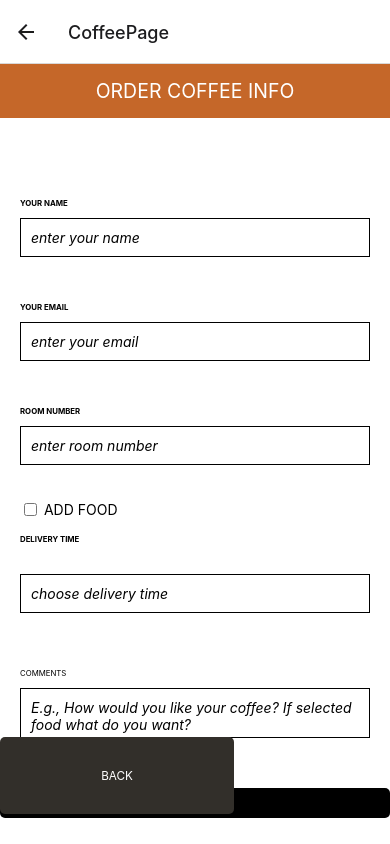
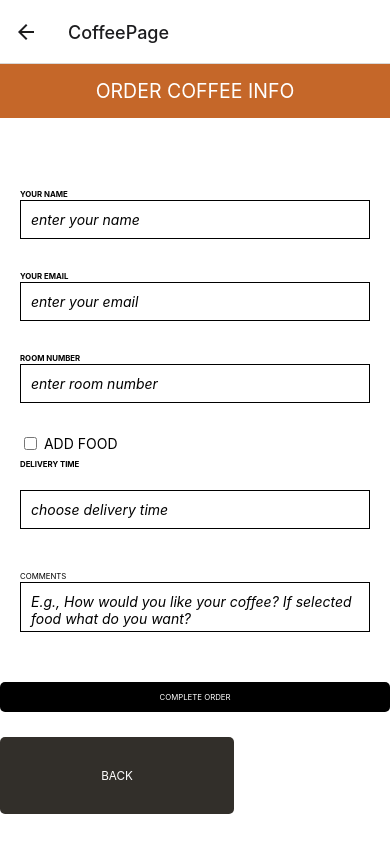
Before and after one commit to studentocsbMatvei/KennyAppOCSB2024, a React Native app in the folder DeliveryApp/: screen /CoffeePage in a window 390 px wide. Built offline with nearby package versions, Linux system fonts and the light colour scheme.

Commit message:
comments Coffee Page

```diff
--- a/DeliveryApp/pages/CoffeePage.js
+++ b/DeliveryApp/pages/CoffeePage.js
@@ -4,8 +4,10 @@ import  { useState} from 'react';
 import { StyleSheet, Text, View, TextInput, Pressable, Dimensions, Checkbox, Button, Alert } from 'react-native';
 import emailjs from '@emailjs/browser';
 
+//collects dimensions of screen
 const windowWidth = Dimensions.get('window').width;
 const windowHeight = Dimensions.get('window').height;
+
 
 export default function OrderSummaryScreen({navigation}) {
   const [room_number, setRoomNumber] = useState('');
@@ -29,6 +31,7 @@ export default function OrderSummaryScreen({navigation}) {
     const orderedTemplateId = 'template_miiokxb';
     const publicKey = 'mJrUtk4BFYbqX5xJ3';
 
+    //toggles whether the user wants food
     var food = "NO"
     if (checked.toString()) {
       food = "YES"
@@ -193,14 +196,14 @@ const styles = StyleSheet.create({
   },
   label: {
     fontSize: windowWidth * 0.02,
-    marginBottom: 10,
-    marginTop: 10,
+    marginBottom: 1,
+    marginTop: 1,
   },
   input: {
     borderWidth: 1,
     borderColor: 'black',
     padding: 10,
-    marginBottom: 5,
+    marginBottom: 1,
     fontStyle: 'italic',
   },
   checkboxContainer: {
```
